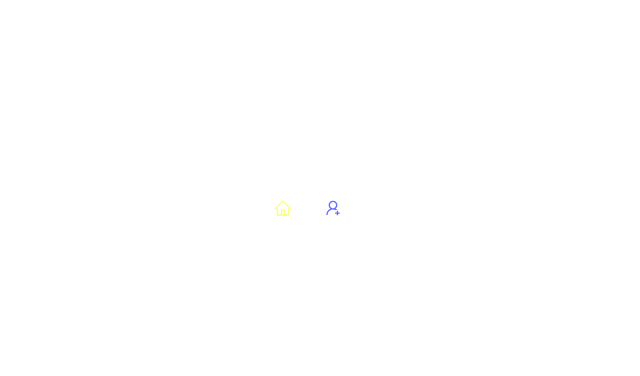
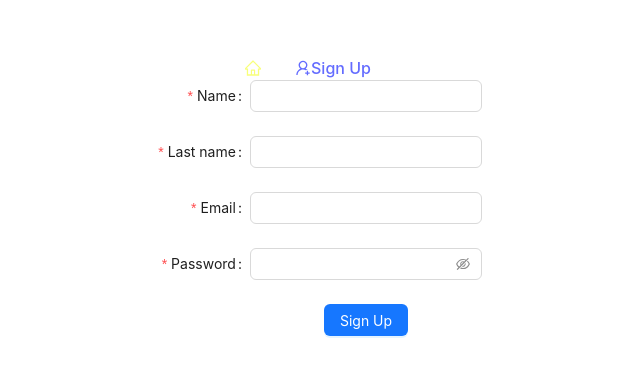
Before and after one commit to saraoriola/connexa-front, a React (Vite) app: page /register in a window 1280 px wide. Before the commit this address had no page. Shown: the part 192-568 px from the top of the page, without its empty margins (332-972 px from the left). Built offline with nearby package versions, Linux system fonts and the light colour scheme.

Commit message:
problema axios error 500

```diff
--- a/src/App.jsx
+++ b/src/App.jsx
@@ -2,25 +2,30 @@ import React from "react";
 import { BrowserRouter, Route, Routes } from "react-router-dom";
 import { UserProvider } from "./context/UserContext/UserState";
 import { CoursesProvider } from "./context/CoursesContext/CoursesState";
+import { OrdersProvider } from "./context/OrdersContext/OrdersState";
 import "./App.scss";
 import Login from "./components/Login/Login";
 import Profile from "./components/Profile/Profile";
 import Header from "./components/Header/Header";
 import Courses from "./components/Courses/Courses";
 import Cart from "./components/Cart/Cart";
+import Signup from "./components/SignUp/Singup";
 
 function App() {
   return (
     <BrowserRouter>
       <UserProvider>
         <CoursesProvider>
+        <OrdersProvider>
           <Header />
           <Routes>
             <Route path="/" element={<Courses />} />
             <Route path="/cart" element={<Cart />} />
             <Route path="/login" element={<Login />} />
             <Route path="/profile" element={<Profile />} />
+            <Route path="/register" element={<Signup />} />
           </Routes>
+          </OrdersProvider>
         </CoursesProvider>
       </UserProvider>
     </BrowserRouter>
--- a/src/components/Cart/Cart.jsx
+++ b/src/components/Cart/Cart.jsx
@@ -1,9 +1,14 @@
 import React, { useContext } from "react";
 import { CoursesContext } from "../../context/CoursesContext/CoursesState";
 import { Divider, List } from "antd";
+import { OrdersContext } from "../../context/OrdersContext/OrdersState";
+import { useNavigate } from "react-router-dom";
+
 
 const Cart = () => {
   const { cart, clearCart } = useContext(CoursesContext);
+  const {createOrder} = useContext(OrdersContext);
+  const navigate = useNavigate();
 
   const data = cart.map((course) => course.name);
 
@@ -17,8 +22,9 @@ const Cart = () => {
           <div>
             <button onClick={clearCart}>Vaciar carrito</button>
             <button onClick={()=>{
+                createOrder(cart)
                 clearCart()
-            }}>Comprar</button>
+            }}>Buy</button>
           </div>
         }
         bordered
--- a/src/components/Header/Header.jsx
+++ b/src/components/Header/Header.jsx
@@ -1,9 +1,9 @@
 import React, { useContext, useEffect } from "react";
 import { Link, useNavigate } from "react-router-dom";
 import { UserContext } from "../../context/UserContext/UserState";
+import { CoursesContext } from "../../context/CoursesContext/CoursesState";
 import { HomeOutlined, ShoppingCartOutlined, UserAddOutlined, UserDeleteOutlined, UserOutlined } from "@ant-design/icons";
 import { Badge } from "antd";
-import { CoursesContext } from "../../context/CoursesContext/CoursesState";
 
 const Header = () => {
   const { token, logout } = useContext(UserContext);
@@ -12,7 +12,7 @@ const Header = () => {
 
   useEffect(() => {
     localStorage.setItem("cart", JSON.stringify(cart));
-    }, [cart])
+  }, [cart]);
 
   const logoutUser = () => {
     logout();
@@ -22,29 +22,35 @@ const Header = () => {
   return (
     <div>
       <Link to="/">
-            <HomeOutlined style={{ color: "#f8ff7a", width: "50px" }}/>
+        <HomeOutlined style={{ color: "#f8ff7a", width: "50px" }} />
       </Link>
-        {
-            token ? (
+      {token ? (
         <>
           <Link to="/cart" style={{ marginRight: "5px" }}>
             <Badge count={cart.length} size="small" style={{ marginRight: "5px" }}>
-                  <ShoppingCartOutlined style={{ color: "#f8ff7a", width: "50px" }}/>
+              <ShoppingCartOutlined style={{ color: "#f8ff7a", width: "50px" }} />
             </Badge>
           </Link>
+
           <Link to="/profile">
-                <UserOutlined style={{ color: "#f8ff7a", width: "50px" }}/>
+            <UserOutlined style={{ color: "#f8ff7a", width: "50px" }} />
           </Link>
+
           <button onClick={logoutUser}>
             <UserDeleteOutlined />
           </button>
         </>
       ) : (
+        <>
           <Link to="/login">
             <UserAddOutlined />
           </Link>
-            )
-        }
+
+          <Link to="/register">
+            Sign Up
+          </Link>
+        </>
+      )}
     </div>
   );
 };
--- /dev/null
+++ b/src/components/Signup/Singup.jsx
@@ -0,0 +1,109 @@
+import React, { useContext } from "react";
+import { Button, Form, Input, notification } from "antd";
+import { UserContext } from "../../context/UserContext/UserState";
+import { useNavigate } from "react-router-dom";
+
+const Signup = () => {
+  const { register } = useContext(UserContext);
+  const navigate = useNavigate();
+
+  const onSubmit = async (values) => {
+    try {
+      await register(values);
+      notification.success({
+        message: "Successfully registered",
+      });
+      setTimeout(() => {
+        navigate("/");
+      }, 3000);
+    } catch (error) {
+      console.error("Registration error:", error);
+    }
+  };
+
+  return (
+    <div>
+      <Form
+        name="basic"
+        labelCol={{
+          span: 8,
+        }}
+        wrapperCol={{
+          span: 16,
+        }}
+        style={{
+          maxWidth: 600,
+        }}
+        onFinish={onSubmit}
+        autoComplete="off"
+      >
+        <Form.Item
+          label="Name"
+          name="name"
+          rules={[
+            {
+              required: true,
+              message: "Please put your name!",
+            },
+          ]}
+        >
+          <Input />
+        </Form.Item>
+        <Form.Item
+          label="Last name"
+          name="lastname"
+          rules={[
+            {
+              required: true,
+              message: "Please put your last name!",
+            },
+          ]}
+        >
+          <Input />
+        </Form.Item>
+
+        <Form.Item
+          label="Email"
+          name="email"
+          rules={[
+            {
+              required: true,
+              message: "Please put your email!",
+            },
+            {
+              type: "email",
+              message: "Please put a correct email!",
+            },
+          ]}
+        >
+          <Input />
+        </Form.Item>
+        <Form.Item
+          label="Password"
+          name="password"
+          rules={[
+            {
+              required: true,
+              message: "Please put your password!",
+            },
+          ]}
+        >
+          <Input.Password />
+        </Form.Item>
+
+        <Form.Item
+          wrapperCol={{
+            offset: 8,
+            span: 16,
+          }}
+        >
+          <Button type="primary" htmlType="submit">
+            Sign Up
+          </Button>
+        </Form.Item>
+      </Form>
+    </div>
+  );
+};
+
+export default Signup;
--- a/src/context/CoursesContext/CoursesState.jsx
+++ b/src/context/CoursesContext/CoursesState.jsx
@@ -6,10 +6,11 @@ const cart = JSON.parse(localStorage.getItem("cart")) || [];
 
 const initialState = {
   courses: [],
-  cart: cart,
+  cart:  cart,
 };
 
 const API_URL = "http://localhost:3000";
+
 export const CoursesContext = createContext(initialState);
 
 export const CoursesProvider = ({ children }) => {
--- /dev/null
+++ b/src/context/OrdersContext/OrdersState.jsx
@@ -0,0 +1,37 @@
+import { createContext } from "react";
+import axios from "axios";
+
+const API_URL = "http://localhost:3000";
+
+export const OrdersContext = createContext();
+
+export const OrdersProvider = ({ children }) => {
+  const createOrder = async (order) => {
+    const token = JSON.parse(localStorage.getItem("token"));
+
+    try {
+      await axios.post(
+        API_URL + "/orders/create",
+        { coursesIds: order.map(course => course.id) },
+
+        {
+          headers: {
+            authorization: token,
+          },
+        }
+      );
+    } catch (error) {
+      console.error(error);
+    }
+  };
+
+  return (
+    <OrdersContext.Provider
+      value={{
+        createOrder,
+      }}
+    >
+      {children}
+    </OrdersContext.Provider>
+  );
+};
--- a/src/context/UserContext/UserReducer.js
+++ b/src/context/UserContext/UserReducer.js
@@ -4,6 +4,12 @@ const users = (state, action) => {
       return {
         ...state,
         token: action.payload.token,
+      };
+
+    case "SINGUP":
+      return {
+        ...state,
+        user: action.payload.user,
       };
 
     case "GET_USER_INFO":
--- a/src/context/UserContext/UserState.jsx
+++ b/src/context/UserContext/UserState.jsx
@@ -27,11 +27,18 @@ export const UserProvider = ({ children }) => {
     }
   };
 
+  const register = async (user) => {
+    const res = await axios.post(API_URL + "/users/register", user);
+    dispatch({
+      type: "REGISTER",
+      payload: res.data.user,
+    });
+  };
+
   const getUserInfo = async () => {
     const token = JSON.parse(localStorage.getItem("token"));
     const res = await axios.get(
       API_URL + "/users/profile",
-
       {
         headers: {
           authorization: token,
@@ -51,6 +58,7 @@ export const UserProvider = ({ children }) => {
         authorization: token,
       },
     });
+
     dispatch({
       type: "LOGOUT",
       payload: res.data,
@@ -66,8 +74,9 @@ export const UserProvider = ({ children }) => {
         token: state.token,
         user: state.user,
         login,
+        register,
         getUserInfo,
-          logout
+        logout,
       }}
     >
       {children}
```
Lines whose indentation alone changed are shown as unchanged.
